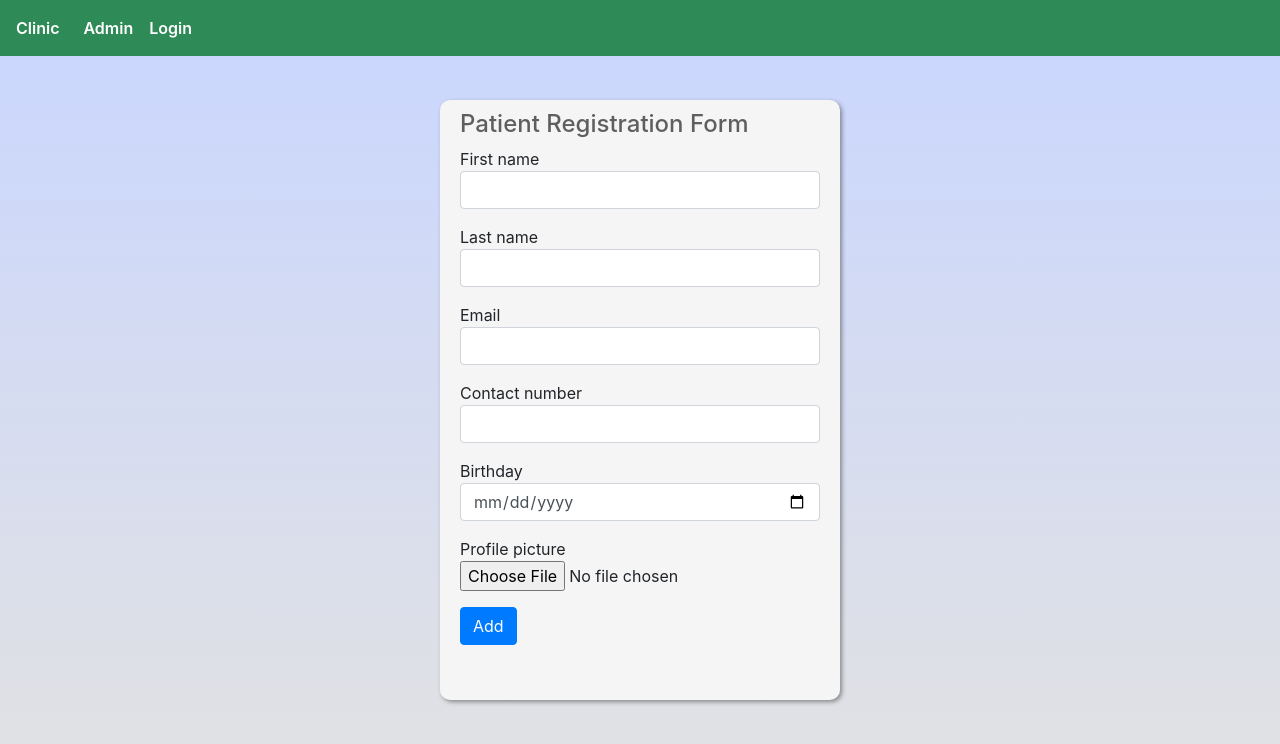
After one commit to amiel-git/Clinic_Django_App, a Django app: page /patient/create/ in a window 1280 px wide. The commit adds this page. Shown: the top 744 px of the page. Run offline with Django 3.2, Linux system fonts and the light colour scheme; some libraries are stand-ins or nearby versions.

Commit message:
Added the patient model and Create List functions

```diff
--- a/ClinicMS/urls.py
+++ b/ClinicMS/urls.py
@@ -20,4 +20,5 @@ urlpatterns = [
     path('admin/', admin.site.urls),
     path('',include('accounts.urls')),
     path('doctor/',include('doctor.urls')),
+    path('patient/',include('patient.urls'))
 ]
--- a/accounts/admin.py
+++ b/accounts/admin.py
@@ -1,6 +1,8 @@
 from django.contrib import admin
 from accounts.models import StaffAdmin
 from doctor.models import Doctor
+from patient.models import Patient
 # Register your models here.
 admin.site.register(StaffAdmin)
 admin.site.register(Doctor)
+admin.site.register(Patient)
--- /dev/null
+++ b/patient/apps.py
@@ -0,0 +1,5 @@
+from django.apps import AppConfig
+
+
+class PatientConfig(AppConfig):
+    name = 'patient'
--- /dev/null
+++ b/patient/forms.py
@@ -0,0 +1,15 @@
+from django import forms
+from patient.models import Patient
+
+class PatientRegistrationForm(forms.ModelForm):
+    birthday = forms.DateField(widget=forms.DateInput(attrs={'type':'date'}))
+    class Meta():
+        model = Patient
+        fields = [
+            'first_name',
+            'last_name',
+            'email',
+            'contact_number',
+            'birthday',
+            'profile_picture'
+        ]
--- /dev/null
+++ b/patient/models.py
@@ -0,0 +1,19 @@
+from django.db import models
+from django import forms
+from django.urls import reverse
+
+class Patient(models.Model):
+
+    first_name = models.CharField(max_length=255)
+    last_name = models.CharField(max_length=255)
+    email = models.EmailField(unique=True)
+    contact_number = models.IntegerField()
+    birthday = models.DateField()
+    created_on = models.DateTimeField(auto_now_add=True)
+    profile_picture = models.ImageField(blank=True)
+
+    def __str__(self):
+        return f"{ self.first_name } { self.last_name }"
+
+    def get_absolute_url(self):
+        return reverse("patient:list")
--- /dev/null
+++ b/patient/urls.py
@@ -0,0 +1,9 @@
+from django.urls import path
+from patient import views
+app_name = 'patient'
+
+
+urlpatterns = [
+    path('',views.PatientsListView.as_view(),name='list'),
+    path('create/',views.PatientsCreateView.as_view(),name='create'),
+]
--- /dev/null
+++ b/patient/views.py
@@ -0,0 +1,18 @@
+from django.shortcuts import render
+
+from patient.models import Patient
+from patient.forms import PatientRegistrationForm
+
+from django import forms
+from django.views import generic, decorators
+
+
+class PatientsListView(generic.ListView):
+
+    model = Patient
+    context_object_name = 'patients'
+
+class PatientsCreateView(generic.CreateView):
+
+    model = Patient
+    form_class = PatientRegistrationForm
--- /dev/null
+++ b/static/css/patient.css
@@ -0,0 +1,12 @@
+.patient-form-container {
+    width: 400px;
+    height: 600px;
+    background: whitesmoke;
+    padding: 10px 20px 10px;
+    border-radius: 10px;
+    position: absolute;
+    top:50%;
+    left: 50%;
+    transform: translate(-50%,-50%);
+    box-shadow: 2px 2px 4px rgba(53, 53, 53,0.5);
+}
--- a/templates/core/base.html
+++ b/templates/core/base.html
@@ -42,6 +42,15 @@
                 <a class="dropdown-item" href="{% url 'doctor:doctor_create'%}">Create</a>
               </div>
             </li>
+            <li class="nav-item dropdown">
+              <a class="nav-link dropdown-toggle" href="#" id="navbarDropdownMenuLink" data-toggle="dropdown" aria-haspopup="true" aria-expanded="false">
+                Patient
+              </a>
+              <div class="dropdown-menu" aria-labelledby="navbarDropdownMenuLink">
+                <a class="dropdown-item" href="{% url 'patient:list' %}">List</a>
+                <a class="dropdown-item" href="{% url 'patient:create' %}">Create</a>
+              </div>
+            </li>
             <li class="nav-item active">
               <a class="nav-link" href="{% url 'accounts:logout' %}">Logout</a>
             </li>
--- /dev/null
+++ b/templates/patient/patient_form.html
@@ -0,0 +1,49 @@
+{% extends 'core/base.html' %}
+
+{% block head_block %}
+
+{% load static %}
+<link rel="stylesheet" href="{% static 'css/patient.css'%}">
+{% load formcss %}
+
+{% endblock head_block %}
+
+{% block body_block %}
+
+<div class="patient-form-container">
+    <h4 style="color:#5f5f5f;">Patient Registration Form</h4>
+    <form method="POST" enctype="multipart/form-data">
+    {% csrf_token %}
+
+    <div class="form-group">
+        {{ form.first_name.label }} {{ form.first_name | addclass:"form-control" }}
+    </div>
+
+    <div class="form-group">
+        {{ form.last_name.label }} {{ form.last_name | addclass:"form-control" }}
+    </div>
+
+    <div class="form-group">
+        {{ form.email.label }} {{ form.email | addclass:"form-control" }}
+    </div>
+
+    <div class="form-group">
+        {{ form.contact_number.label }} {{ form.contact_number | addclass:"form-control" }}
+    </div>
+
+    <div class="form-group">
+        {{ form.birthday.label }} {{ form.birthday | addclass:"form-control" }}
+    </div>
+
+    <div class="form-group">
+        {{ form.profile_picture.label }} {{ form.profile_picture }}
+    </div>
+
+    <div class="form-group">
+        <input type="submit" value="Add" class="btn btn-primary">
+    </div>
+
+    </form>
+</div>
+
+{% endblock body_block %}
```
Also changed, not shown: ClinicMS/settings.py (+11 -1 lines), templates/patient/patient_list.html (added, +48 -0 lines), db.sqlite3, patient/__init__.py (added), patient/migrations/0001_initial.py (added), patient/migrations/__init__.py (added).
